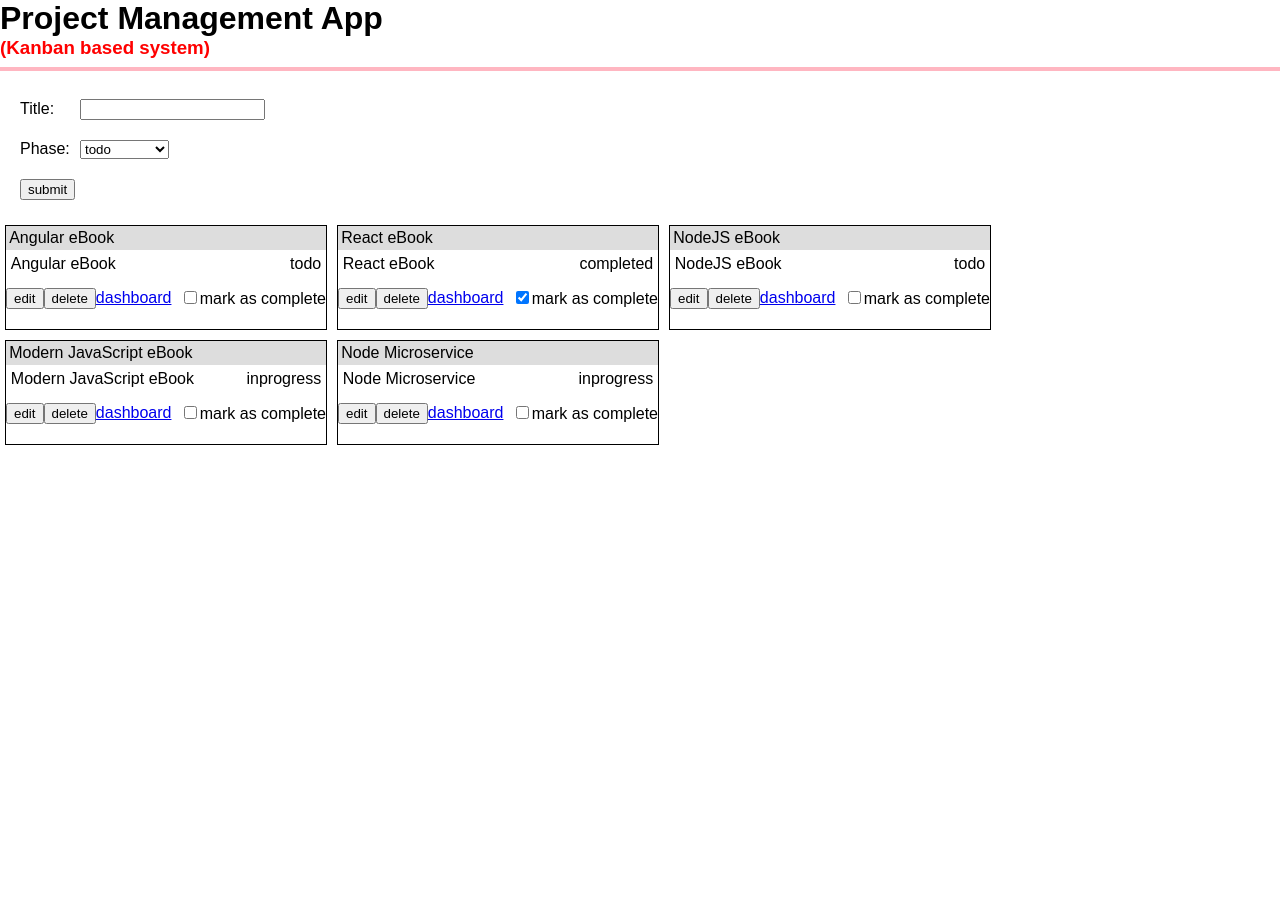
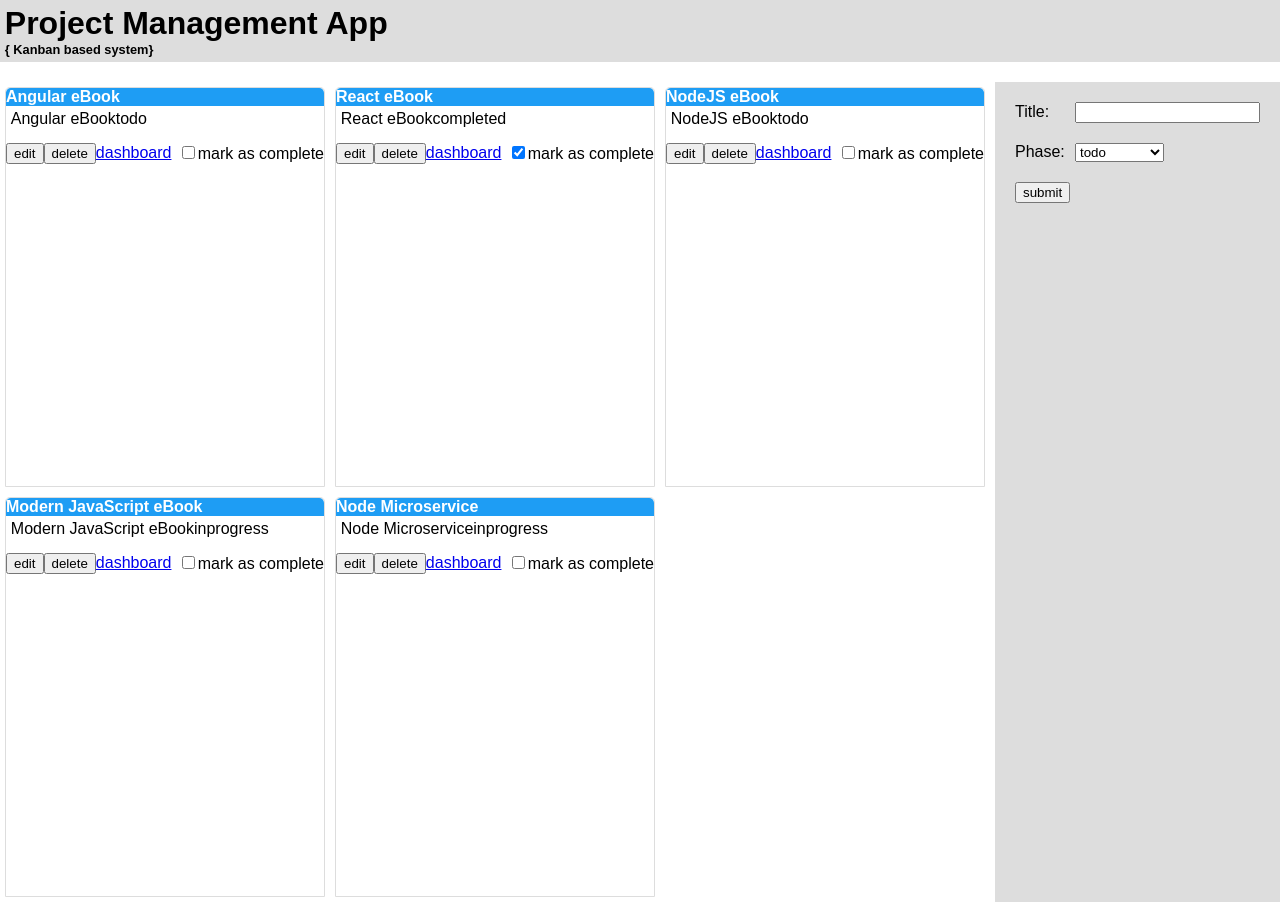
Before and after one commit to markchipman/udemy-prework-pms, a React (Create React App) app: page / in a window 1280 px wide. Before the commit the page ends 800 px from the top, so only its background shows below. Built offline with nearby package versions, Linux system fonts and the light colour scheme.

Commit message:
Refactor project structure and styling project dashboard

```diff
--- a/src/App.css
+++ b/src/App.css
@@ -9,22 +9,56 @@ h1, h2, h3,h4 {
 hr {
   border: 0;
   border-bottom: 4px solid #FFB6C1;
+}
 
+body {
+  box-sizing: border-box;
+}
+
+.app-container {
+  display: flex;
+  flex-direction: column;
+}
+
+.project-container {
+  display: flex;
+}
+
+.app-header {
+  background: #ddd;
+  padding:0.3em;
+}
+
+.app-title{
+  font-size: 0.8em;
+}
+
+
+
+.project-container {
+  display: flex;
+  flex-direction: row;
+  flex-wrap: wrap;
+}
+
+.projects {
+  flex: 1;
+  display: flex;
+  flex-wrap: wrap;
 }
 
 .project-form{
-  background-color: #fff;
+  height: 100vh;
+  background-color: #ddd;
   display: flex;
   flex-direction: column;
   align-items:left;
   padding: 10px;
 }
+
 .project-form div > label {
   display: inline-block;
   width: 60px;
-}
-.project-form div > input {
-
 }
 .project-form div {
   padding: 10px;
@@ -34,47 +68,28 @@ hr {
   padding-left: 5px;
 }
 
-.project-lane {
-  display: flex;
-  flex-direction: row;
-  flex-wrap: wrap;
-}
-
-.project-phase {
-  display:flex;
-  flex-direction: column;
-  background-color: lightblue;
-  margin: 5px;
-}
-
-.project-list{
-  list-style-type: none;
-  padding-left: 10px;
-  width: 80%;
-  padding-top: 10px;
-
-}
-
 .project-item {
+  box-sizing: border-box;
   width: 20em;
   display: flex;
   flex-direction: column;
-  padding-bottom: 20px;
+  padding-bottom:5px;
   margin:5px;
-  border: 1px solid;
+  border: 1px solid #ddd;
+  border-radius: 0.3em 0.3em 0 0;
+  position: relative;
 }
 
 .project-header {
-  padding:0.2em;
-  background-color: #ddd;
+  background-color: #1E9DF4;
+  color: white;
+  font-weight: 700;
+  border-radius: 0.3em 0.3em 0 0;
 }
 
 .project-content {
   padding:0.3em;
   display: flex;
-  flex-direction: row;
-  justify-content: space-between;
-  flex-wrap: wrap;
 }
 
 .project-content span.phase {
@@ -90,60 +105,3 @@ hr {
 .project-completed {
   background-color:lightgreen;
 }
-
-/*  Task */
-.task-lane {
-  display: flex;
-  flex-direction: row;
-  min-height:600px;
-}
-
-.task-phase {
-  display:flex;
-  flex-direction: column;
-  background-color: lightblue;
-  margin: 5px;
-}
-
-.task-list{
-  list-style-type: none;
-  padding-left: 10px;
-  width: 80%;
-  padding-top: 10px;
-
-}
-
-.task-item {
-  display: flex;
-  flex-direction: column;
-  padding-bottom: 20px;
-  margin:5px;
-  border: 1px solid;
-}
-
-.task-header {
-  padding:0.2em;
-  background-color: #ddd;
-}
-
-.task-content {
-  padding:0.3em;
-  display: flex;
-  flex-direction: row;
-  justify-content: space-between;
-  flex-wrap: wrap;
-}
-
-.task-content span.phase {
-  margin-right: 10px;
-}
-.task-buttons {
-  display:flex;
-  padding-top: 10px;
-  flex-wrap: wrap;
-  justify-content: space-between;
-}
-
-.task-completed {
-  background-color:lightgreen;
-}
--- a/src/App.js
+++ b/src/App.js
@@ -1,13 +1,12 @@
 import React, { Component } from 'react';
 import Header from './Components/Header';
 import SubHeader from './Components/SubHeader';
-import ProjectForm from './Components/ProjectForm';
-import ProjectList from './Components/ProjectList';
-import TaskList from './Components/TaskList';
-
+import ProjectForm from './Components/Projects/ProjectForm';
+import ProjectList from './Components/Projects/ProjectList';
+import TaskList from './Components/Tasks/TaskList';
 import './App.css';
 
-class App extends React.Component {
+export default class App extends Component {
     state = {
       projects: [
         {id: 1, title: "Angular eBook",phase:"todo", completed:false, edit: false},
@@ -122,14 +121,15 @@ class App extends React.Component {
     render() {
       console.log(this.state.currentProject);
       return (
-        <div>
+        <div className="app-container">
            <Header title="Project Management App">
               <SubHeader color="red"
-                title="(Kanban based system)" />
+                title="{
+                  Kanban based system}" />
            </Header>
            <hr/>
 
-           <ProjectForm onProjectAdd={this.onProjectAdd} />
+           <div className="project-container">
               {!this.state.currentProject &&
                   <ProjectList
                     projects={this.state.projects}
@@ -142,8 +142,11 @@ class App extends React.Component {
                     onProjectSelected={this.onProjectSelected}
                   />
               }
+              {!this.state.currentProject &&<ProjectForm onProjectAdd={this.onProjectAdd} />
+              }
 
-
+           </div>
+           <div className="task-container">
               {this.state.currentProject && <TaskList
                     tasks = {this.state.tasks}
                     phase={this.state.phase}
@@ -151,8 +154,7 @@ class App extends React.Component {
                 />
               }
             </div>
+        </div>
       );
     }
 }
-
-export default App;
--- a/src/Components/Header.js
+++ b/src/Components/Header.js
@@ -1,16 +1,12 @@
 import React from 'react';
 
 class Header extends React.Component {
-    constructor(props) {
-        super(props);
-    }
-
     render() {
       return (
-        <React.Fragment>
+        <div className="app-header">
           <h1>{this.props.title}</h1>
           {this.props.children}
-        </React.Fragment>
+        </div>
      );
     }
 }
--- a/src/Components/ProjectList.js
+++ b/src/Components/Projects/ProjectList.js
@@ -4,10 +4,6 @@ class ProjectList extends React.Component {
   state = {
     title: "",
     phase: ""
-  }
-
-  constructor(props) {
-    super(props);
   }
 
   onEdit = (project) => {
@@ -149,7 +145,7 @@ class ProjectList extends React.Component {
     });
 
     return (
-      <div className="project-lane">
+      <div className="projects">
         {projectUI}
       </div>
     );
--- a/src/Components/SubHeader.js
+++ b/src/Components/SubHeader.js
@@ -5,7 +5,7 @@ const SubHeader = (props) => {
       color: props.color || "blue"
     }
     return (
-      <h3 style={style}>{props.title}</h3>
+      <h3 className="app-title">{props.title}</h3>
     );
 }
 
--- a/src/Components/TaskList.js
+++ b/src/Components/Tasks/TaskList.js
@@ -1,13 +1,10 @@
 import React, { Component } from 'react';
+import './tasks.css';
 
 export default class TaskList extends React.Component {
     state = {
       title: "",
       phase: ""
-    }
-
-    constructor(props) {
-      super(props);
     }
 
     onEdit = (task) => {
--- /dev/null
+++ b/src/Components/Tasks/tasks.css
@@ -0,0 +1,56 @@
+/*  Task */
+.task-lane {
+    display: flex;
+    flex-direction: row;
+    min-height:600px;
+  }
+
+  .task-phase {
+    display:flex;
+    flex-direction: column;
+    background-color: lightblue;
+    margin: 5px;
+  }
+
+  .task-list{
+    list-style-type: none;
+    padding-left: 10px;
+    width: 80%;
+    padding-top: 10px;
+
+  }
+
+  .task-item {
+    display: flex;
+    flex-direction: column;
+    padding-bottom: 20px;
+    margin:5px;
+    border: 1px solid;
+  }
+
+  .task-header {
+    padding:0.2em;
+    background-color: #ddd;
+  }
+
+  .task-content {
+    padding:0.3em;
+    display: flex;
+    flex-direction: row;
+    justify-content: space-between;
+    flex-wrap: wrap;
+  }
+
+  .task-content span.phase {
+    margin-right: 10px;
+  }
+  .task-buttons {
+    display:flex;
+    padding-top: 10px;
+    flex-wrap: wrap;
+    justify-content: space-between;
+  }
+
+  .task-completed {
+    background-color:lightgreen;
+  }
```
Also changed, not shown: src/Components/Projects/ProjectForm.js (renamed from src/Components/ProjectForm.js), 1 other file (tests, documents, lock files or other folders). Lines whose indentation alone changed are shown as unchanged.
